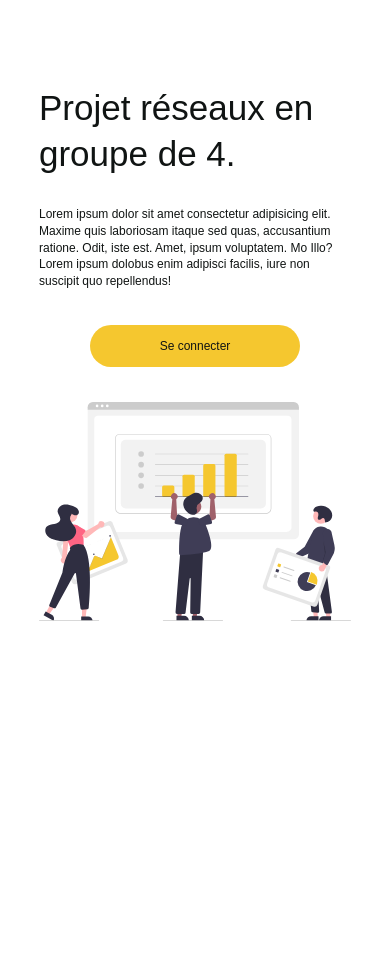
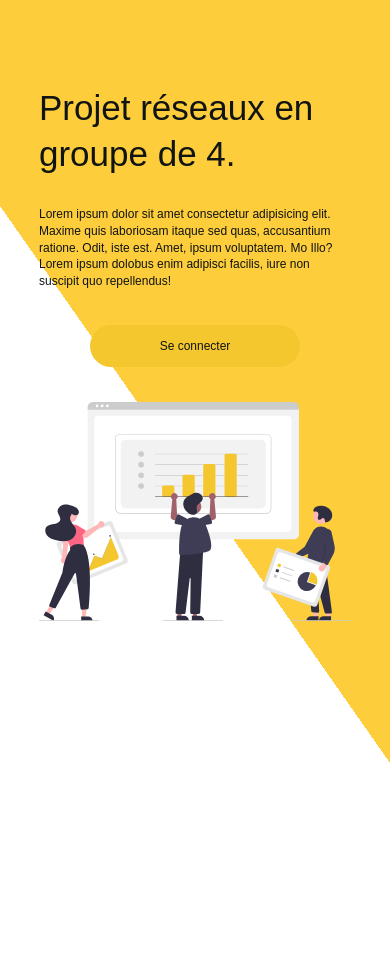
Before and after one commit to hhhallan/netcorp, a PHP site: page / in a window 390 px wide. Before the commit the page ends 621 px from the top, so only its background shows below. Run offline with PHP 8.4, Linux system fonts and the light colour scheme; some web fonts are replaced.

Commit message:
add logout + background

```diff
--- a/asset/css/style.css
+++ b/asset/css/style.css
@@ -54,6 +54,8 @@ body {
 	font-family: 'Hammersmith One', sans-serif;
 	font-weight: 400;
 	color: #101413;
+	background: linear-gradient(55deg, #fff 50%, #fdcd3b 50%);
+	height: 884.4px;
 }
 
 img {
@@ -96,7 +98,7 @@ img {
 	text-align: center;
 }
 
-#homepage-button {
+.homepage-buttons {
 	background-color: #F5C72F;
 	color: #101413;
 	font-size: 36px;
@@ -107,7 +109,7 @@ img {
 	transition: .4s;
 }
 
-#homepage-button:hover {
+.homepage-buttons:hover {
 	background-color: #f0b800;
 	color: #fff;
 }
@@ -198,7 +200,7 @@ img {
 	.homepage p {
 		font-size: 20px;
 	}
-	#homepage-button {
+	.homepage-buttons {
 		font-size: 28px;
 	}
 }
@@ -210,7 +212,7 @@ img {
 	.homepage p {
 		font-size: 15px;
 	}
-	#homepage-button {
+	.homepage-buttons {
 		font-size: 20px;
 	}
 }
@@ -219,7 +221,7 @@ img {
 	.homepage h1 {
 		font-size: 45px;
 	}
-	#homepage-button {
+	.homepage-buttons {
 		font-size: 15px;
 	}
 }
@@ -236,7 +238,7 @@ img {
 	img {
 		margin-top: 35px;
 	}
-	#homepage-button {
+	.homepage-buttons {
 		margin-top: 35px;
 	}
 }
@@ -248,7 +250,7 @@ img {
 	.homepage p {
 		font-size: 12px;
 	}
-	#homepage-button {
+	.homepage-buttons {
 		font-size: 12px;
 	}
 }
@@ -260,7 +262,7 @@ img {
 	.homepage p {
 		font-size: 8px;
 	}
-	#homepage-button {
+	.homepage-buttons {
 		font-size: 8px;
 	}
 }
--- /dev/null
+++ b/deconnexion.php
@@ -0,0 +1,5 @@
+<?php
+session_start();
+$_SESSION = array();
+session_destroy();
+header('Location: index.php');
--- a/inc/function.php
+++ b/inc/function.php
@@ -64,29 +64,27 @@ function generateRandomString($length = 10)
 
 function isLogged()
 {
+
     if (!empty($_SESSION['user'])) {
+        //echo $_SESSION['user']['id'];
         if (!empty($_SESSION['user']['id']) && is_numeric($_SESSION['user']['id'])) {
+
             if (!empty($_SESSION['user']['prenom'])) {
-                if (!empty($_SESSION['user']['role'])) {
-                    if ($_SESSION['user']['role'] == 'abonne' || $_SESSION['user']['role'] == 'admin') {
-                        if (!empty($_SESSION['user']['avatar'])) {
                 if (!empty($_SESSION['user']['ip']) && $_SESSION['user']['ip'] == $_SERVER['REMOTE_ADDR']) {
+
                     return true;
                 }
             }
+
         }
     }
-            }
-        }
-    }
-    return false;
 }
 
 function showJson($data)
 {
     header("Content-type: application/json");
     $json = json_encode($data, JSON_PRETTY_PRINT);
-  if($json) {
+    if ($json) {
         die($json);
     } else {
         die('error in json encoding');
--- a/index.php
+++ b/index.php
@@ -15,9 +15,14 @@ include('inc/header.php'); ?>
             <p>Lorem ipsum dolor sit amet consectetur adipisicing elit. Maxime quis laboriosam itaque sed quas, accusantium ratione. Odit, iste est. Amet, ipsum voluptatem. Mo Illo? Lorem ipsum dolobus enim adipisci facilis, iure non suscipit quo repellendus!</p>
 
             <div class="left-button">
-                <button type="button" id="homepage-button" data-toggle="modal" data-target="#exampleModalCenter">
+                <?php if(isLogged()){ ?>
+                    <button class="homepage-buttons" onclick="window.location.href='dashboard.php'">Mon espace</button>
+                <?php  } else { ?>
+                    <button type="button" id="homepage-button" class="homepage-buttons" data-toggle="modal" data-target="#exampleModalCenter">
                     Se connecter
                 </button>
+                <?php } ?>
+
             </div>
         </div>
 
```
Also changed, not shown: connexion.php (+4 -3 lines). Lines whose indentation alone changed are shown as unchanged.
